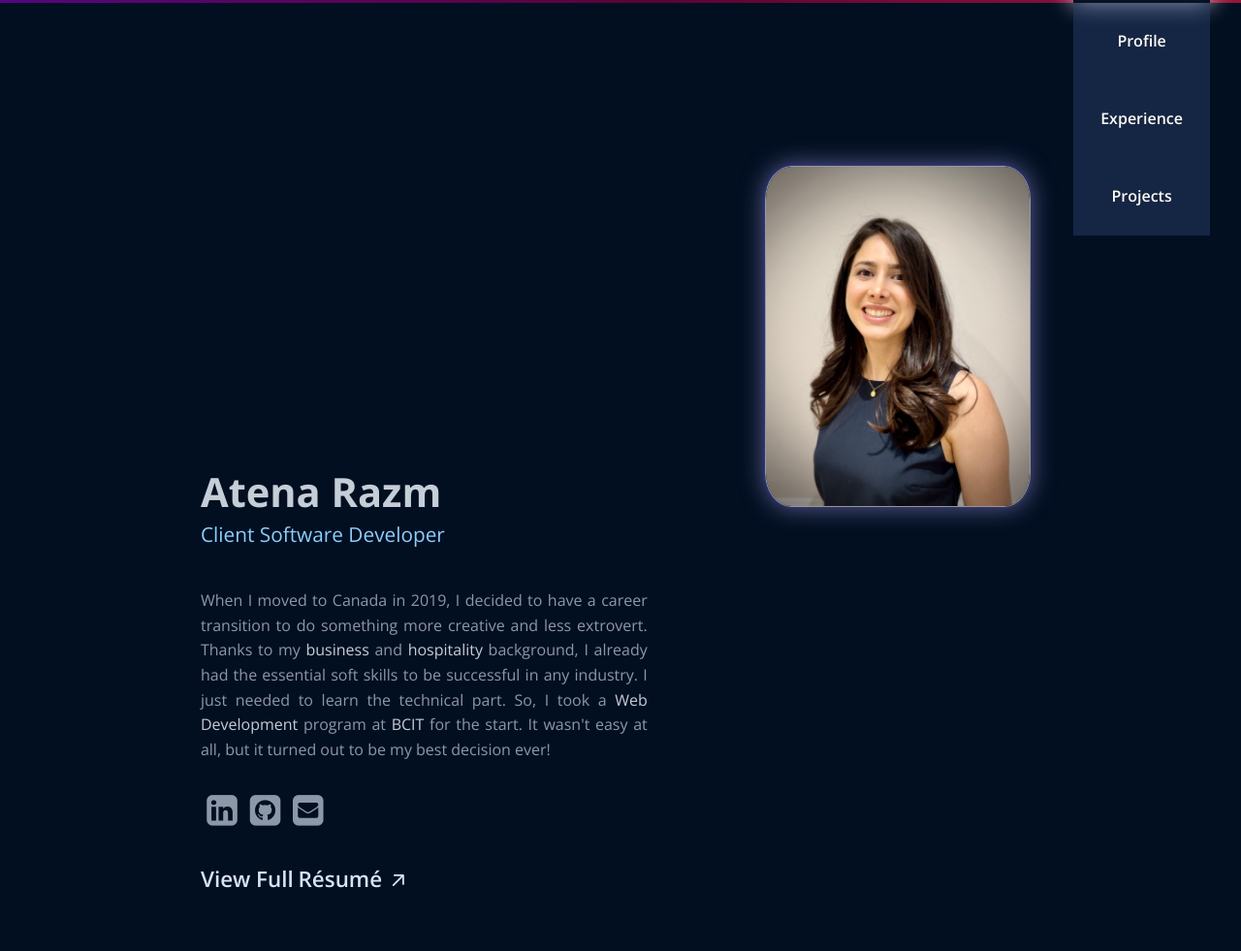
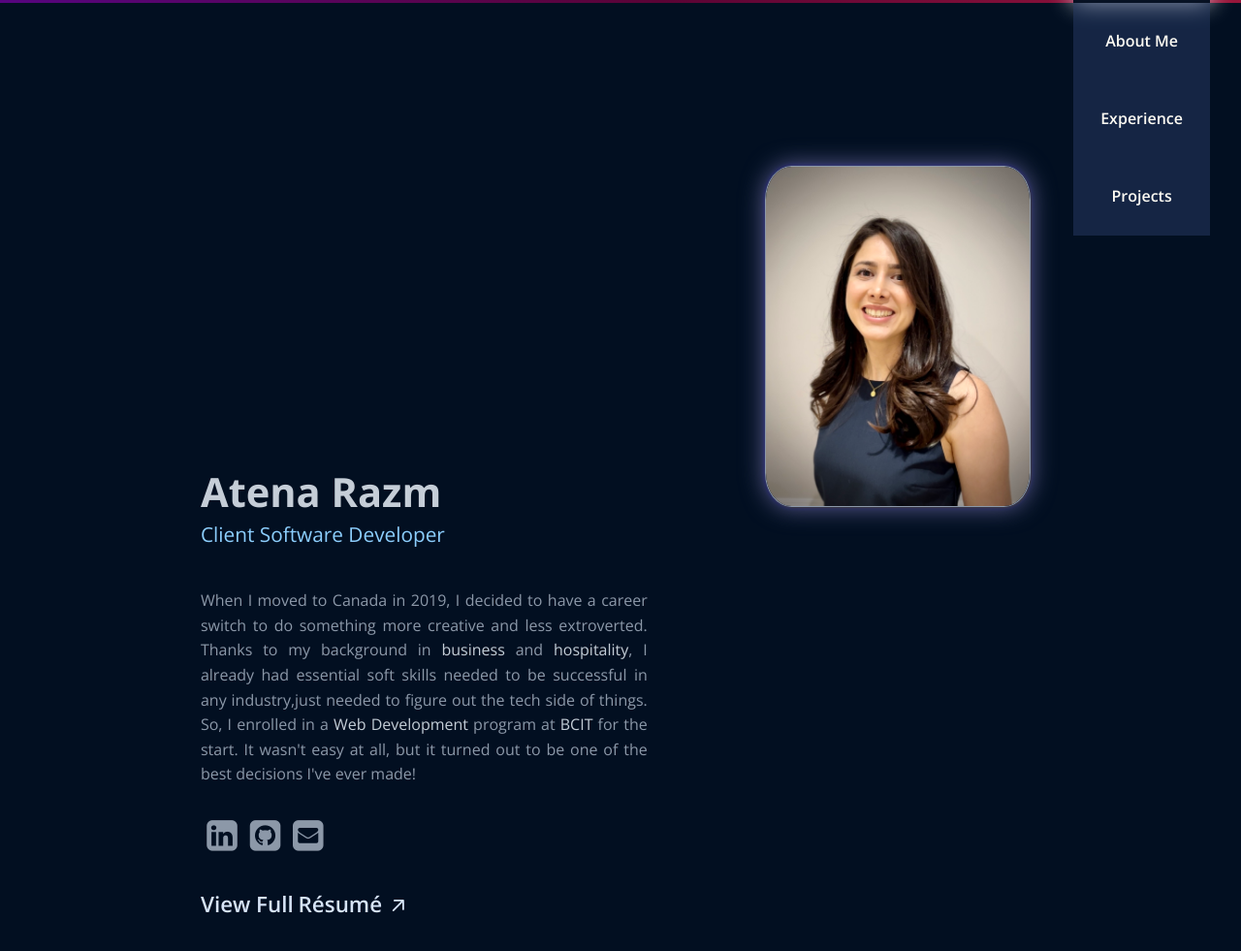
Before and after one commit to atenajoon/Atena-Razm-Website, a plain HTML site: page index.html in a window 1280 px wide. Shown: the part 797-1778 px from the top of the page at 97% size. Drawn offline with nearby package versions, Linux system fonts and the light colour scheme.

Commit message:
About me updated

```diff
--- a/index.html
+++ b/index.html
@@ -77,7 +77,7 @@
           <nav role="navigation">
             <ul class="nav">
               <li id="nav-item-1" class="active">
-                <a href="#profile-sec">Profile</a>
+                <a href="#profile-sec">About Me</a>
               </li>
               <li id="nav-item-2" class="">
                 <a class="work-sec" href="#work-sec">Experience</a>
@@ -108,14 +108,21 @@
               </div>
               <p>
                 When I moved to Canada in 2019, I decided to have a career
-                transition to do something more creative and less extrovert.
-                Thanks to my <span class="bold">business</span> and
-                <span class="bold">hospitality</span> background, I already had
-                the essential soft skills to be successful in any industry. I
-                just needed to learn the technical part. So, I took a
+                switch to do something more creative and less extroverted.
+                Thanks to my background in
+                <span class="bold">business</span> and
+                <span class="bold">hospitality</span>, I already had essential
+                soft skills needed to be successful in any industry,just needed
+                to figure out the tech side of things. So, I enrolled in a
                 <span class="bold">Web Development</span> program at
-                <span class="bold">BCIT</span> for the start. It wasn't easy at
-                all, but it turned out to be my best decision ever!
+                <a
+                  href="https://www.bcit.ca/about/"
+                  title="BCIT's Website"
+                  target="_blank"
+                  ><span class="bold">BCIT</span></a
+                >
+                for the start. It wasn't easy at all, but it turned out to be
+                one of the best decisions I've ever made!
               </p>
               <br />
               <div class="media-container">
@@ -561,7 +568,10 @@
             ></i>
           </a>
         </div>
-        <p class="footer-p">Designed, and coded in Visual Studio Code by yours truly. Purely built with HTML, CSS, and JavaScript only. Deployed with Vercel.</p>
+        <p class="footer-p">
+          Designed, and coded in Visual Studio Code by yours truly. Purely built
+          with HTML, CSS, and JavaScript only. Deployed with Vercel.
+        </p>
       </section>
     </footer>
 
```
